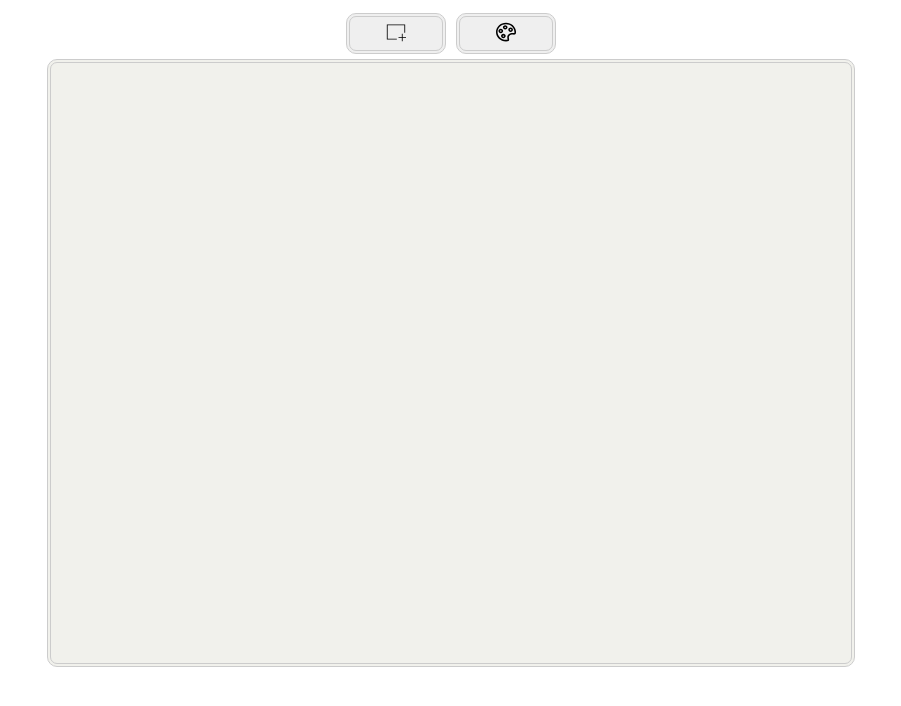
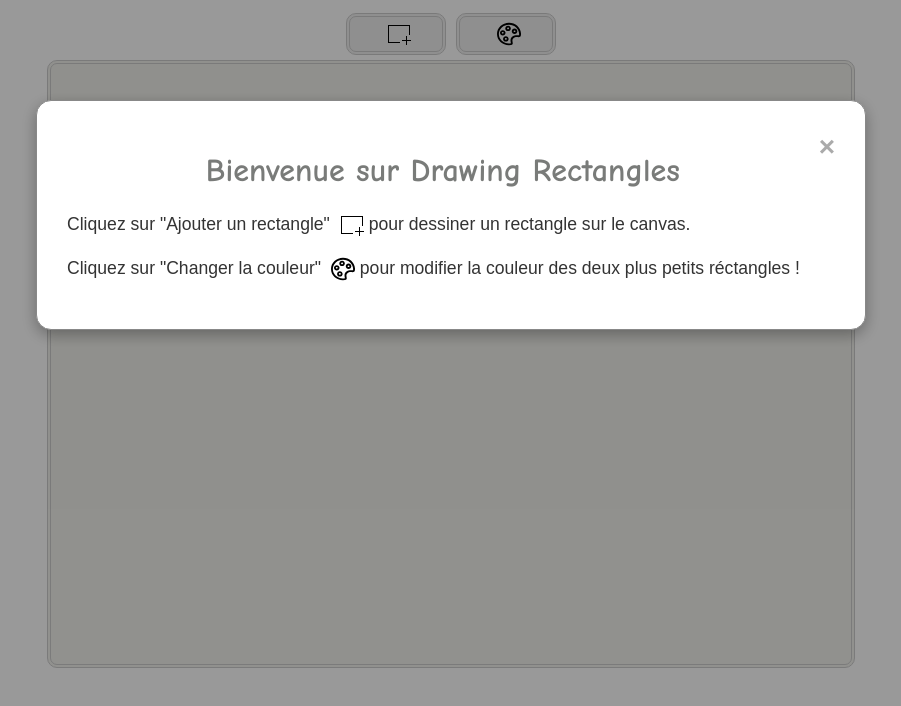
Before and after one commit to HADDOUCHEChihab/drawingRectangles, a plain HTML site: page index.html in a window 1280 px wide. Shown: the whole page, without its empty margins (189-1090 px from the left). Drawn offline with Linux system fonts and the light colour scheme.

Commit message:
🎨 [Improve] Add a modal for drawing and interacting instructions

```diff
--- a/index.html
+++ b/index.html
@@ -28,6 +28,33 @@
     <div class="canvas-container">
       <canvas id="rectangles" width="800" height="600"></canvas>
     </div>
+    <div id="instructionModal" class="modal">
+      <div class="modal-content">
+        <span class="close-button" id="closeModal">&times;</span>
+        <h1>Bienvenue sur Drawing Rectangles</h1>
+        <p>
+          Cliquez sur "Ajouter un rectangle"
+          <img
+            id="search-icon"
+            class="search-icon"
+            src="./assets/rectangle-plus.svg"
+            alt="Draw Icon"
+          />
+          pour dessiner un rectangle sur le canvas.
+        </p>
+        <p>
+          Cliquez sur "Changer la couleur"
+          <img
+            id="search-icon"
+            class="search-icon"
+            src="./assets/color-palette.svg"
+            alt="Color Icon"
+          />
+          pour modifier la couleur des deux plus petits réctangles !
+        </p>
+      </div>
+    </div>
+
     <script type="module" src="./src/app.mjs"></script>
   </body>
 </html>
--- a/src/app.mjs
+++ b/src/app.mjs
@@ -184,3 +184,23 @@ function recolorRectangles(rectangleService, drawingService) {
     .getRectangles()
     .forEach((rect) => drawingService.drawRectangle(rect));
 }
+
+document.addEventListener("DOMContentLoaded", () => {
+  const modal = document.getElementById("instructionModal");
+  const closeModal = document.getElementById("closeModal");
+
+  // Show the modal on page load
+  modal.style.display = "block";
+
+  // Close the modal when the user clicks the close button
+  closeModal.addEventListener("click", () => {
+    modal.style.display = "none";
+  });
+
+  // Close the modal when the user clicks anywhere outside of the modal
+  window.addEventListener("click", (event) => {
+    if (event.target == modal) {
+      modal.style.display = "none";
+    }
+  });
+});
--- a/style.css
+++ b/style.css
@@ -56,3 +56,61 @@ canvas {
   -moz-user-select: none; /* Disable text selection in Firefox */
   -ms-user-select: none; /* Disable text selection in Internet Explorer/Edge */
 }
+
+/* Modal styles */
+.modal {
+  display: none;
+  position: fixed;
+  z-index: 1;
+  padding-top: 100px;
+  left: 0;
+  top: 0;
+  width: 100%;
+  height: 100%;
+  overflow: auto;
+  background-color: rgba(0, 0, 0, 0.4);
+}
+
+.modal-content {
+  background-color: #fff;
+  margin: auto;
+  padding: 30px;
+  border: 1px solid #888;
+  width: 60%;
+  border-radius: 15px;
+  box-shadow: 0 5px 15px rgba(0, 0, 0, 0.3);
+  font-family: 'Arial', sans-serif;
+  color: #333;
+}
+
+.modal-content h1 {
+  color: #797b79;
+  text-align: center;
+  font-family: 'Comic Sans MS', cursive, sans-serif;
+}
+
+.modal-content p {
+  font-size: 1.1em;
+  line-height: 1.5em;
+}
+
+.search-icon {
+  width: 24px;
+  height: 24px;
+  vertical-align: middle;
+  margin-left: 5px;
+}
+
+.close-button {
+  color: #aaa;
+  float: right;
+  font-size: 28px;
+  font-weight: bold;
+}
+
+.close-button:hover,
+.close-button:focus {
+  color: #000;
+  text-decoration: none;
+  cursor: pointer;
+}
```
